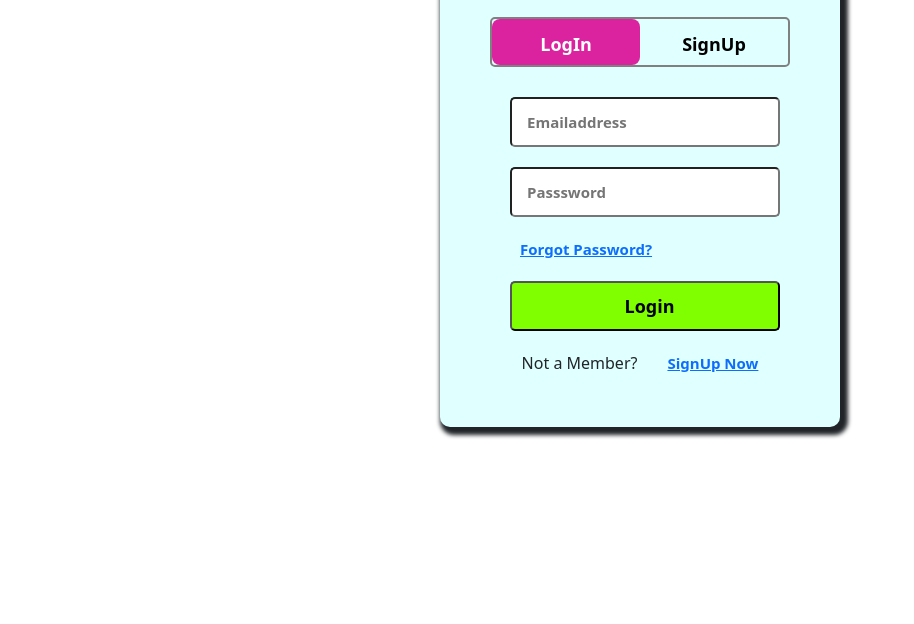
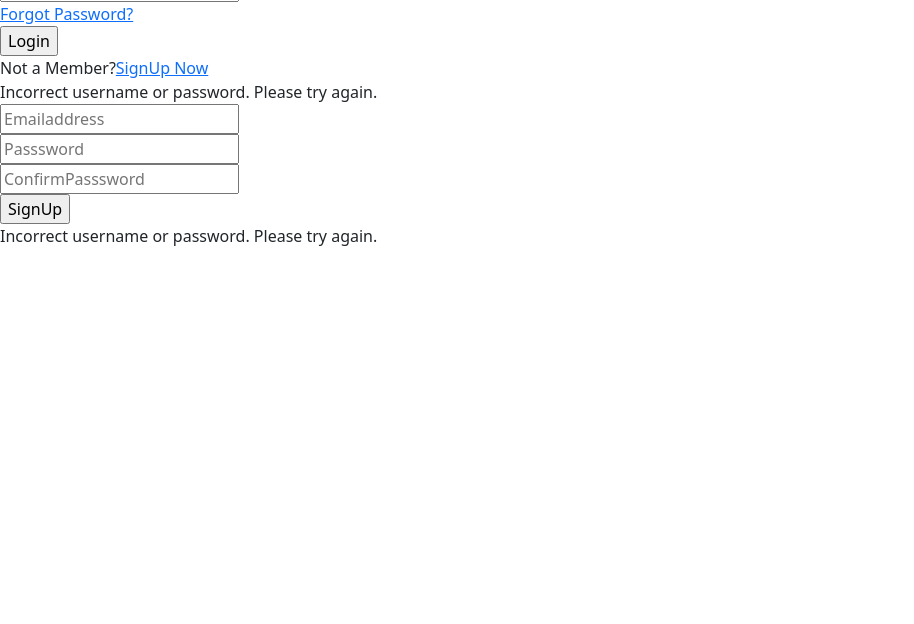
Before and after one commit to ADenifer/newfiles, a plain HTML site: page Index.html in a window 1280 px wide. Shown: the part 176-800 px from the top of the page, without its empty margins (0-914 px from the left). Drawn offline with nearby package versions, Linux system fonts and the light colour scheme.

Commit message:
Update Index.html

```diff
--- a/Index.html
+++ b/Index.html
@@ -6,9 +6,6 @@
     <meta name="viewport" content="width=device-width, initial-scale=1.0">
     <link href="https://cdn.jsdelivr.net/npm/bootstrap@5.3.1/dist/css/bootstrap.min.css" rel="stylesheet">
     <script src="https://cdn.jsdelivr.net/npm/bootstrap@5.3.1/dist/js/bootstrap.bundle.min.js"></script>
-    <link rel="stylesheet" href="Loginpage.css">
-
-    <script src="Loginpage.js"></script>
     <title>Login</title>
     <style>
         body {
```
